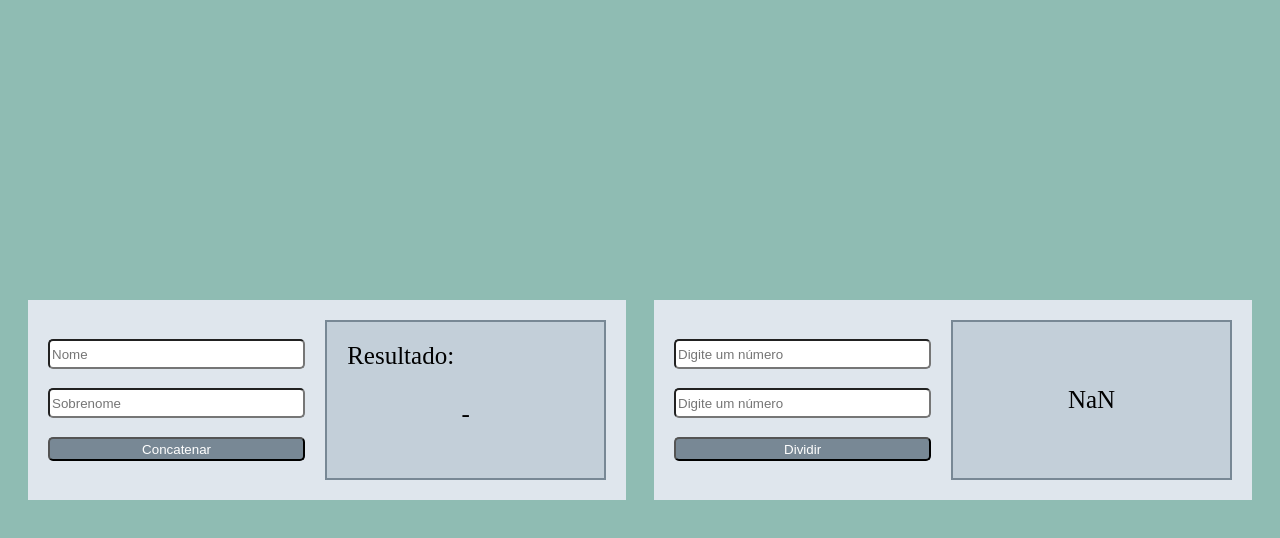
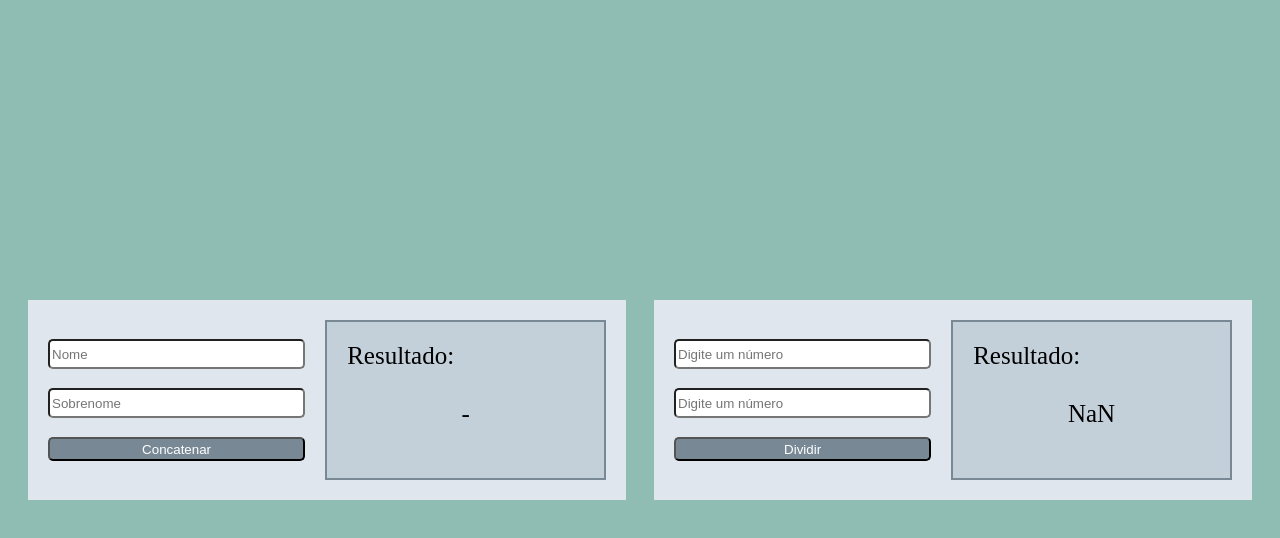
Before and after one commit to giullianoantonini/primeirowebpack, a website built with webpack: page index.html in a window 1280 px wide. Both pictures are taken after a click on the button "Dividir". Built offline with nearby package versions, Linux system fonts and the light colour scheme.

Commit message:
correção

```diff
--- a/index.html
+++ b/index.html
@@ -30,7 +30,7 @@
             </div>
             <div id="resultadoDividir" class="divResultado">
                 <p>Resultado:</p>
-                <span id="resultadoRetornado" class="resultadoApresentado">0</span>
+                <span id="resultadoRetornado2" class="resultadoApresentado">0</span>
             </div>
         </div>
     </main>
--- a/index.js
+++ b/index.js
@@ -19,6 +19,6 @@ function executarDividir() {
     const num1 = Number(document.getElementById("numeroUm").value)
     const num2 = Number(document.getElementById("numeroDois").value)
     const resultado = num1 / num2
-    document.getElementById("resultadoDividir").innerText = resultado
+    document.getElementById("resultadoRetornado2").innerText = resultado
     return resultado
 }
```
